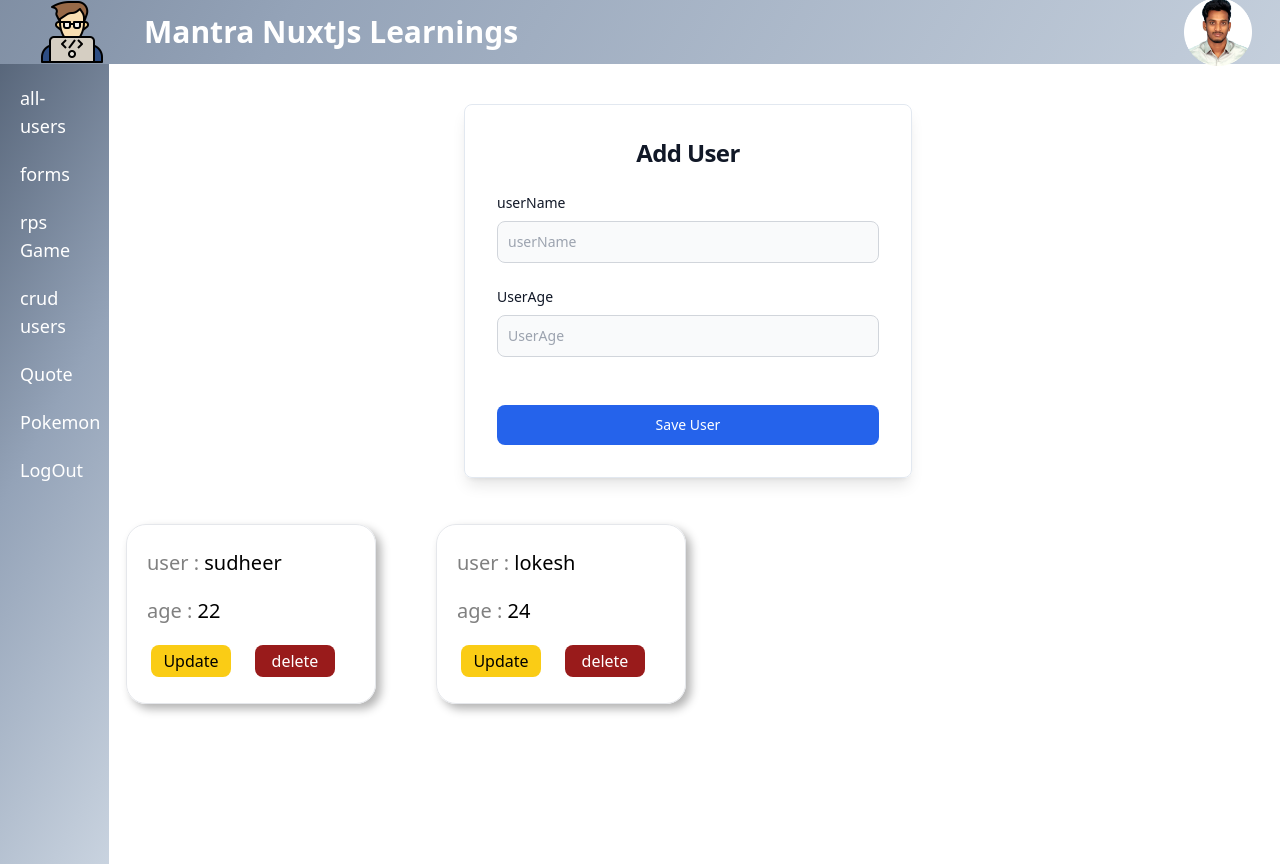
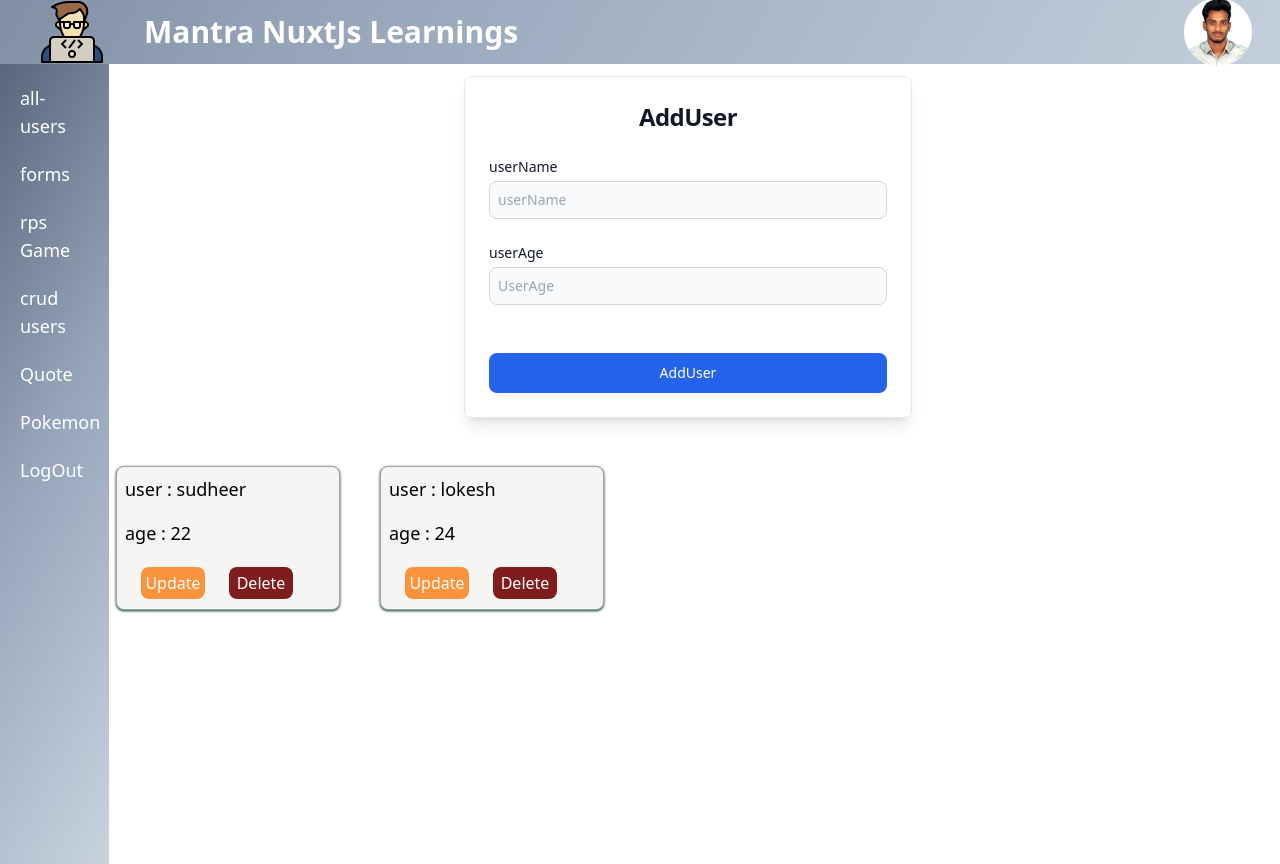
Before and after one commit to sudheer-bub-io/mantra-nuxt, a Nuxt app: page /crud-users in a window 1280 px wide. Built offline with nearby package versions, Linux system fonts and the light colour scheme.

Commit message:
updated Form and Worked on pokemon page

```diff
--- a/components/FormComponent.vue
+++ b/components/FormComponent.vue
@@ -1,19 +1,24 @@
 <template>
-  <section class=" dark:bg-gray-900 ">
+  <section class="dark:bg-gray-900">
     <div class="flex flex-col items-center mx-auto lg:py-0">
-      <div class="w-full shadow-lg  border border-slate-200 mb-4 p-1 rounded-lg dark:border md:mt-0 sm:max-w-md xl:p-0 dark:bg-gray-800 dark:border-gray-700">
-        <div class="p-6 space-y-4 md:space-y-6 sm:p-8">
-          <h1 class="text-xl font-bold leading-tight tracking-tight text-gray-900 md:text-2xl dark:text-white text-center">
-            {{ formMessage }}
-          </h1>
+      <div class="w-full shadow-lg border border-slate-200 mb-4 p-1 rounded-lg dark:border md:mt-0 sm:max-w-md xl:p-0 dark:bg-gray-800 dark:border-gray-700">
+        <div class="p-4 md:p-6 space-y-4 md:space-y-6 sm:p-8">
+          <h1 class="text-xl font-bold leading-tight tracking-tight text-gray-900 md:text-2xl dark:text-white text-center">{{ formMessage }}</h1>
           <div class="space-y-4 md:space-y-6">
             <div v-for="field in fields" :key="field.id">
-              <label :for="field.name" class="block mb-2 text-sm font-medium text-gray-900 dark:text-white">
-                {{ field.name }}
-              </label>
-              <input :type="field.type" :name="field.name" :placeholder="field.placeholder" :value="field.value"
-                :pattren="field.pattren" @input="updateFieldValue(field.name, $event.target.value)"
-                class="bg-gray-50 border border-gray-300 text-gray-900 sm:text-sm rounded-lg focus:ring-primary-600 focus:border-primary-600 block w-full p-2.5 dark:bg-gray-700 dark:border-gray-600 dark:placeholder-gray-400 dark:text-white dark:focus:ring-blue-500 dark:focus:border-blue-500">
+              <label :for="field.name" class="block mb-1 text-sm font-medium text-gray-900 dark:text-white">{{ field.name }}</label>
+              <template v-if="field.type === 'text' || field.type === 'date' || field.type === 'email' || field.type === 'password'">
+                <input :type="field.type" :name="field.name" :placeholder="field.placeholder" :value="field.value" required
+                  @input="updateFieldValue(field.name, $event.target.value)"
+                  class="bg-gray-50 border border-gray-300 text-gray-900 sm:text-sm rounded-lg focus:ring-primary-600 focus:border-primary-600 block w-full p-2 dark:bg-gray-700 dark:border-gray-600 dark:placeholder-gray-400 dark:text-white dark:focus:ring-blue-500 dark:focus:border-blue-500">
+              </template>
+              <template v-else-if="field.type === 'select'">
+                <select :name="field.name" :id="field.id" v-model="field.value" required
+                  @change="updateFieldValue(field.name, $event.target.value)"
+                  class="bg-gray-50 border border-gray-300 text-gray-900 sm:text-sm rounded-lg focus:ring-primary-600 focus:border-primary-600 block w-full p-2 dark:bg-gray-700 dark:border-gray-600 dark:placeholder-gray-400 dark:text-white dark:focus:ring-blue-500 dark:focus:border-blue-500">
+                  <option v-for="option in field.options" :key="option.value" :value="option.value">{{ option.label }}</option>
+                </select>
+              </template>
             </div>
             <div class="flex items-center justify-between">
               <div class="flex items-start"></div>
@@ -22,35 +27,37 @@
               class="w-full text-white bg-blue-600 hover:bg-primary-700 focus:ring-4 focus:outline-none focus:ring-primary-300 font-medium rounded-lg text-sm px-5 py-2.5 text-center dark:bg-primary-600 dark:hover:bg-primary-700 dark:focus:ring-primary-800">
               {{ submitButtonText }}
             </button>
-            <div class="flex" v-if="formsInfo && formsInfo.length >= 3">
-              <h1 text-md>{{ formsInfo[0] }}</h1>
-              <a class="px-2 text-md text-right group-hover:text-white" @click="router.push(formsInfo[1])"><span class="text-sky-900">{{formsInfo[2]}}</span></a>
-            </div>
           </div>
         </div>
       </div>
     </div>
   </section>
 </template>
-
 <script setup>
 import { defineProps, defineEmits } from 'vue';
-import { useRouter } from 'vue-router';
-const router = useRouter();
-
-const props = defineProps(['fields', 'label', 'submitButtonText', 'formMessage','formsInfo']);
-const emits = defineEmits(['onSubmit','update']);
+const props = defineProps(['fields', 'label', 'submitButtonText', 'formMessage', 'formsInfo']);
+const emits = defineEmits(['onSubmit', 'updateFieldValue']);
 const updateFieldValue = (fieldName, value) => {
+  const fieldToUpdate = props.fields.find(field => field.name === fieldName);
+  if (fieldToUpdate) {
+    fieldToUpdate.value = value;
+  }
   emits('updateFieldValue', fieldName, value);
 };
+
 const handleSubmit = () => {
   const formData = {};
   props.fields.forEach(field => {
+    if (field.type === 'select' || field.type === 'date') {
       formData[field.name] = field.value;
+    } else {
+      formData[field.name] = field.value;
+    }
   });
   emits('onSubmit', formData,props.formMessage);
 };
 </script>
+
 <style scoped>
 .custom-shadow {
   position: relative;
--- a/components/HandelCrudUsers.vue
+++ /dev/null
@@ -1,119 +0,0 @@
-<script setup>
-import { crudusers } from "@/stores/myStore";
-const users = crudusers();
-</script>
-<template>
-  <div>
-    <div class="flex">
-      <div v-if="users.updateButtonClicked">
-        <div class="emitFormContainer bg-slate-100">
-          <h2 class="text-center p-5 text-xl font-medium ">Update User</h2>
-          <form @submit.prevent="users.onUpdateUserClicked">
-              <div class="form-container">
-                  <div class="form-group">
-                    <p>{{users.id}}</p>
-                      <label for="name" class="myLabel">Name:</label>
-                      <input type="text" id="name" v-model="users.updateuserName"
-                          class="mr-10 border h-10 border-gray-300 rounded-lg" />
-                  </div>
-                  <div class="form-group">
-                      <label for="age" class="myLabel">Age:</label>
-                      <input type="text" id="age" v-model="users.updateuserAge"
-                          class="mr-10 border h-10 border-gray-300 rounded-lg" />
-                  </div>
-              </div>
-              <button type="submit" class="formButton">Update</button>
-          </form>
-      </div>
-
-      </div>
-      <div class="users border border-black-900" v-for="user in users.uservalues" :key="user.id">
-        <p class="text-xl pt-1 pl-5"><span class="formSpan">user : </span>{{ user.name }}</p>
-        <p class="text-xl pl-5"><span class="formSpan">age :</span> {{ user.age }}</p>
-        <div class="flex mt-2 ml-3">
-          <button @click="() => users.onUpdateUser(user.id,user.name,user.age)"  class="bg-yellow-400 rounded-lg w-20 h-8 m-3">Update</button>
-          <button @click="() => users.onDeleteUser(user.id)"  class="bg-red-800 rounded-lg w-20 h-8 m-3 text-white">delete</button>
-        </div>
-      </div>
-    </div>
-  </div>
-</template>
-<style>
-.users {
-  width: 250px;
-  height: 180px;
-  margin: 30px;
-  border-radius: 10px;
-  border-radius: 20px;
-  box-shadow: 5px 5px 10px rgba(0, 0, 0, 0.3);
-}
-
-#deleteButton {
-  display: block;
-  width: 80px;
-  height: 35px;
-  border-radius: 20px;
-  border: none;
-  font-size: 18px;
-  background-color: orange;
-  margin-top: 10px;
-  margin-left: 30px;
-}
-
-.userInfo {
-  font-size: 22px;
-}
-
-.formSpan {
-  width: 80px;
-  color: gray;
-  font-weight: 800px;
-}
-
-p {
-  margin-top: 20px;
-}
-.emitFormContainer {
-  width: 400px;
-  height: 290px;
-  margin-left: 30%;
-  margin: 30px;
-  border-radius: 20px;
-  box-shadow: 5px 5px 10px rgba(0, 0, 0, 0.3);
-}
-
-.formButton {
-  display: block;
-  width: 120px;
-  height: 45px;
-  border-radius: 20px;
-  border: none;
-  font-size: 18px;
-  background-color: lightgreen;
-  margin-left: 38%;
-  margin-top: 30px;
-}
-
-.form-container {
-  display: flex;
-  flex-direction: column;
-  gap: 10px;
-}
-
-.form-group {
-  display: flex;
-  align-items: center;
-}
-
-.myLabel {
-  margin-right: 10px;
-  width: 80px;
-  margin-left: 30px;
-}
-
-.emitInput {
-  padding: 8px;
-  border: 1px solid #ccc;
-  border-radius: 5px;
-}
-</style>
--- a/components/Tablecomponent.vue
+++ b/components/Tablecomponent.vue
@@ -1,8 +1,6 @@
 <script setup>
 import { defineProps } from 'vue';
 const userData = defineProps(['storedData', 'Header','showSortButton'])
-console.log(userData.storedData)
-console.log("Hello")
 function handelSortById() {
   userData.storedData.sort((a, b) => {
     const idA = parseInt(a.studentid);
@@ -27,7 +25,6 @@ function handelSortByName() {
 }
 </script>
 <template>
-  {{ storedData }}
   <button v-if="showSortButton" @click="handelSortById" class="bg-slate-700 h-10 w-32 rounded-md ml-5 text-white">sort By stud Id</button>
   <button v-if="showSortButton" @click="handelSortByName" class="bg-slate-700 h-10 w-32 rounded-md ml-5 text-white">sort By Name</button>
   <table class="styled-table">
--- a/pages/crud-users.vue
+++ b/pages/crud-users.vue
@@ -1,47 +1,90 @@
 <script setup>
-import { crudusers } from '@/stores/myStore';
-import { useToast } from 'vue-toastification';
+import { crudusers } from "../stores/myStore"
+const employeeData = crudusers();
+const employeeFormdata = ref(employeeData.submitUser)
+const buttonTxt = "AddUser"
+const buttonTxt2 = "UpdateUser"
+const crudType = "uservalues"
+const adduserClicked = ref(false)
+const beforeUpdatedEmployeeValues = ref([])
+const deleteId = ref(null)
+const addUser = ref(true)
 definePageMeta({
   layout: 'custom'
-})
-const users = crudusers();
-const addUser = ref(users.submitUser[0]);
+});
 
-const updateFieldValue = (fieldName, value) => {
-  const field = addUser.value.find(f => f.name === fieldName);
-  if (field) {
-    field.value = value;
+const handleAddEmployee = (formData) => {
+  console.log(formData)
+  const addEmployee = {
+    id: employeeData.generateRandomNumber(),
+    name: formData.userName,
+    age: formData.userAge
   }
-  ;
-};
+  employeeData.addEmployee(addEmployee, crudType)
+  adduserClicked.value = !adduserClicked.value
+}
+function onUpdateEmployee(id, name, age) {
+  addUser.value=false
+  console.log(id)
+  deleteId.value = id
+  employeeData.updateUserClicked = !employeeData.updateUserClicked
+  const obj2 = [
+    { id: 1, type: "text", name: "userName", placeholder: "userName", value: name },
+    { id: 2, type: "text", name: "userAge", placeholder: "UserAge", value: age },
+  ]
+  beforeUpdatedEmployeeValues.value = obj2;
+}
 
-const handleFormSubmit = (formData) => {
-  const { $checkInputFeild } = useNuxtApp();
-  const userValue = {
-    id: users.generateRandomNumber(),
+function handleUpdateEmployee(formData) {
+  addUser.value=true
+  const updatedObject = {
+    id: deleteId.value,
     name: formData.userName,
-    age: formData.UserAge,
+    age: formData.userAge
   };
-  const isValid = $checkInputFeild(userValue);
-  if (isValid) {
-    const ageRegex = /^(?:[1-9]|[1-9][0-9]|120)$/
-    if (ageRegex.test(parseInt(formData.UserAge))) {
-      users.uservalues.push(userValue)
-      useToast().success('User Added Successfully');
-      formData.userName = '';
-      formData.UserAge = ''
-    } else {
-      useToast().error('Enter Valid Age');
-    }
-  } else {
-    useToast().error('Enter All The Fields');
-  }
-};
+  employeeData.onUpdated(updatedObject, crudType);
+}
+function deleteEmployee(id) {
+  employeeData.deleteEmployee(id, crudType)
+}
 </script>
+
 <template>
-  <div class=" mt-10">
-    <FormComponent :fields="addUser" @updateFieldValue="updateFieldValue" @onSubmit="handleFormSubmit"
-      :submitButtonText="users.submitUser[1]" :formMessage="users.submitUser[2]" />
-    <HandelCrudUsers />
+  <div class="m-3" v-if="addUser">
+    <FormComponent :fields="employeeFormdata" @onSubmit="handleAddEmployee" :submitButtonText="buttonTxt" :formMessage="buttonTxt" />
+  </div>
+  <div v-if="!addUser" class="m-3">
+    <FormComponent :fields="beforeUpdatedEmployeeValues" @onSubmit="handleUpdateEmployee"
+      :submitButtonText="buttonTxt2" :formMessage="buttonTxt2" />
+  </div>
+  <div class="flex">
+    <div  v-for="item in employeeData.alldata.uservalues" :key="item.id">
+      <div class="w-56 h-36 rounded-lg bg-stone-100  border border-stone-400 m-5 shadow shadow-teal-900">
+        <p class="text-lg p-2"><span class="">user : </span>{{ item.name }}</p>
+        <p class="text-lg p-2"><span class="">age :</span> {{ item.age }}</p>
+        <div class="flex  ml-3">
+          <button @click="onUpdateEmployee(item.id, item.name, item.age)" class="bg-orange-400 rounded-lg w-16 h-8 m-3 text-white">Update</button>
+          <button  @click="deleteEmployee(item.id)"  class="bg-red-900 rounded-lg w-16 text-white h-8 m-3">Delete</button>
+      </div>
+      </div>
+    </div>
   </div>
 </template>
+
+<style>
+.styled-table {
+  width: 80%;
+  margin-left: 10%;
+  border-collapse: collapse;
+}
+
+.styled-table th,
+.styled-table td {
+  border: 1px solid #ddd;
+  padding: 8px;
+  text-align: left;
+}
+
+.styled-table th {
+  background-color: #f2f2f2;
+}</style>
--- a/pages/forms.vue
+++ b/pages/forms.vue
@@ -86,13 +86,13 @@ const handleFormSubmit = (formD, message) => {
         <div v-if="state.coll">
           <form @submit.prevent="handleFormSubmit">
             <FormComponent :fields="formsData.collegeData[0]" @updateFieldValue="updateFieldValue2"
-              @onSubmit="handleFormSubmit" :submitButtonText="formsData.collegeData[3]" :formMessage="formsData.collegeData[1]" :errors="errors" />
+              @onSubmit="handleFormSubmit" :submitButtonText="formsData.collegeData[3]" :formMessage="formsData.collegeData[1]" />
           </form>
         </div>
         <div v-if="state.stud">
           <form @submit.prevent="handleFormSubmit">
             <FormComponent :fields="formsData.studentData[0]" @updateFieldValue="updateFieldValue" @onSubmit="handleFormSubmit"
-              :submitButtonText="formsData.studentData[3]" :formMessage="formsData.studentData[1]" :errors="errors" />
+              :submitButtonText="formsData.studentData[3]" :formMessage="formsData.studentData[1]"/>
           </form>
         </div>
       </div>
--- a/stores/formsData.js
+++ b/stores/formsData.js
@@ -23,7 +23,7 @@ export const AccessFormData = defineStore('accessFormData', () => {
     { id: 1, type: "text", name: "studentid", placeholder: "Studentid", value: '' },
     { id: 2, type: "text", name: "name", placeholder: "userName", value: '' },
     { id: 3, type: "text", name: "email", placeholder: "EnterEmail", value: '' },
-    { id: 4, type: "textArea", name: "enterquery", placeholder: "Enter Query", value: '' },
+    { id: 4, type: "text", name: "enterquery", placeholder: "Enter Query", value: '' },
     { id: 5, type: "text", name: "entersomething", placeholder: "EnterSomething", value: '' },
   ], "studentForm", ['studentid', 'Name', 'Email', 'query', 'password'], "Submit"];
 
--- a/stores/myStore.js
+++ b/stores/myStore.js
@@ -17,7 +17,7 @@ export const usersdata = defineStore('userdata', () => {
         if (userSearchInput.value === "") {
           users.value = data;
         } else {
-          users.value= data.filter(user => user.username.includes(userSearchInput.value));
+          users.value = data.filter(user => user.username.includes(userSearchInput.value));
         }
       } else {
         console.error("Error fetching users:", data);
@@ -32,55 +32,48 @@ export const usersdata = defineStore('userdata', () => {
     }
   });
 
-  return { fetchUsers, users, userSearchInput,};
+  return { fetchUsers, users, userSearchInput, };
 });
 
 
 export const crudusers = defineStore('mydata2', () => {
-  const submitUser = [[
+  const submitUser = [
     { id: 1, type: "text", name: "userName", placeholder: "userName", value: '' },
-    { id: 2, type: "text", name: "UserAge", placeholder: "UserAge", value: '' },
-  ], "Save User", "Add User"]
-  const uservalues = ref([
-    { id: generateRandomNumber(), name: 'sudheer', age: 22, },
-    { id: generateRandomNumber(), name: 'lokesh', age: 24, },
-  ]);
+    { id: 2, type: "text", name: "userAge", placeholder: "UserAge", value: '' },
+  ]
+
+
+  const updateUserClicked = ref(false)
+
+  const alldata = {
+    uservalues: ref([
+      { id: generateRandomNumber(), name: 'sudheer', age: 22, },
+      { id: generateRandomNumber(), name: 'lokesh', age: 24, },
+    ])
+  }
   function generateRandomNumber() {
     return Math.floor(Math.random() * 100);
   }
-  const updateuserName = ref('');
-  const updateuserAge = ref('');
-  const updatedId = ref(0)
-  const updateButtonClicked = ref(false);
-  function onDeleteUser(id) {
-    uservalues.value = uservalues.value.filter((user) => user.id !== +id);
+  function addEmployee(addEmployee, crudType) {
+    alldata[crudType].value.push(addEmployee)
   }
-  function onUpdateUser(id, name, age) {
-    updateButtonClicked.value = !updateButtonClicked.value;
-    updateuserAge.value = age
-    updateuserName.value = name
-    updatedId.value = id
-  }
-  function onUpdateUserClicked() {
-    const updatedObject = {
-      id: updatedId.value,
-      name: updateuserName.value,
-      age: updateuserAge.value
-    };
-    const index = uservalues.value.findIndex(user => user.id === updatedObject.id);
+  function onUpdated(updatedObject, crudType) {
+    const index = alldata[crudType].value.findIndex(user => {
+      return user.id == updatedObject.id;
+    });
 
     if (index !== -1) {
-      uservalues.value.splice(index, 1, updatedObject);
-      useToast().success('User Updated Successfully');
+      alldata[crudType].value.splice(index, 1, updatedObject);
     } else {
-      useToast().error('User not found');
+      console.log("Error");
     }
-    updateButtonClicked.value = !updateButtonClicked.value;
-    updatedId.value = 0;
-    updateuserName.value = '';
-    updateuserAge.value = '';
+
+    updateUserClicked.value = !updateUserClicked.value;
   }
-  return { uservalues, submitUser, onDeleteUser, onUpdateUser, updateButtonClicked, updateuserName, updateuserAge, onUpdateUserClicked, generateRandomNumber };
+  function deleteEmployee(id, crudType) {
+    alldata[crudType].value = alldata[crudType].value.filter(x => x.id !== id);
+  }
+  return { submitUser, updateUserClicked, alldata, addEmployee, onUpdated, deleteEmployee, generateRandomNumber };
 });
 export const isSign = defineStore('mydata', () => {
   const userSigned = ref(false);
@@ -98,9 +91,9 @@ export const Pokemon = defineStore('pokemon', () => {
   const userFavCards = ref([]);
   const fetchCards = async () => {
     try {
-      if(searchedPokemon.value>1000){
+      if (searchedPokemon.value > 1000) {
         useToast().error(`Enter Values less than 1000`)
-        searchedPokemon.value="34"
+        searchedPokemon.value = "34"
       }
       const response = await fetch(`https://pokeapi-proxy.freecodecamp.rocks/api/pokemon/${searchedPokemon.value}/`);
       const data = await response.json();
```
Also changed, not shown: components/PokemonCard.vue (+3 -6 lines), pages/pokemon-cards.vue (+10 -3 lines), 4 other files (tests, documents, lock files or other folders). Lines whose indentation alone changed are shown as unchanged.
